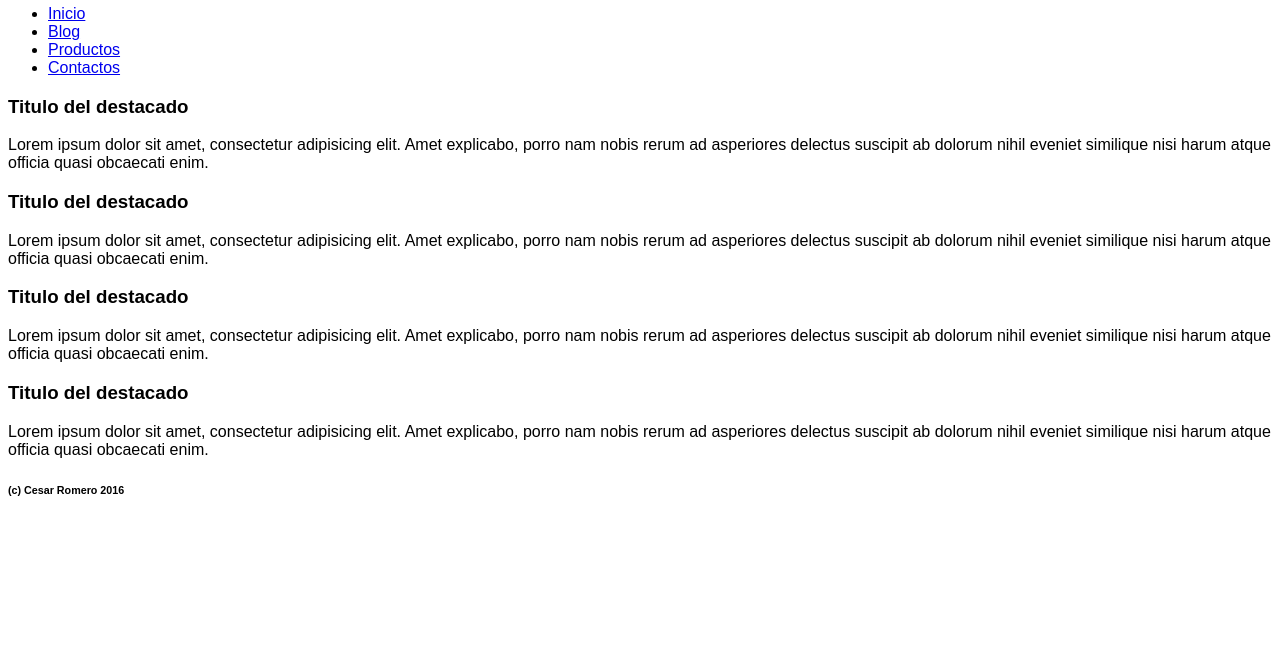
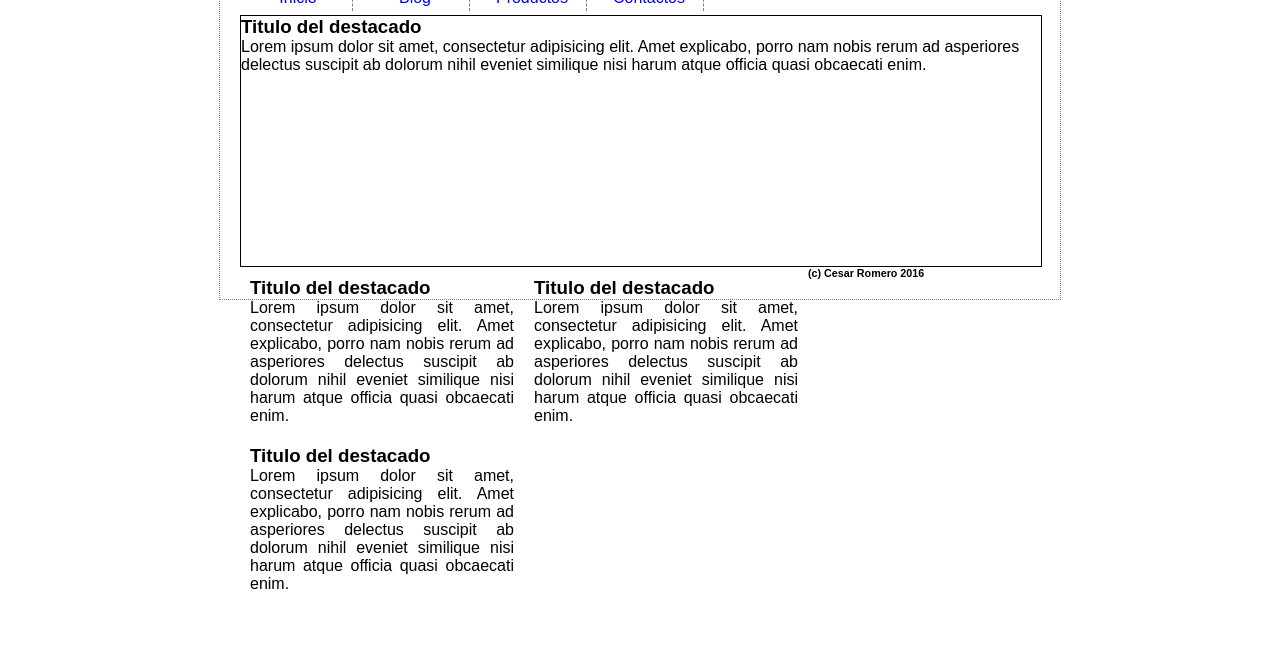
Before and after one commit to cetobratan/sitio_corporativo, a plain HTML site: page index.html in a window 1280 px wide. Shown: the part 150-800 px from the top of the page. Drawn offline with Linux system fonts and the light colour scheme.

Commit message:
working1

```diff
--- a/css/pc1.css
+++ b/css/pc1.css
@@ -1,3 +1,51 @@
 body{
-	background: yellow;
+
 }
+#contenedor{
+	border: 1px dotted grey;
+	width: 800px;
+	margin: auto;
+	padding: 20px;
+}
+
+h1,h2,h3,h4,h5,h6,p{
+	margin: 0px;padding: 0px;
+
+}
+
+ul{
+	list-style-type: none;
+	padding: 0px;
+	margin: 0px;
+	text-align: center;
+}
+
+nav ul li{
+	float: left;
+	padding: 4px;
+	margin: 4px;
+	border-right:1px dashed grey ;
+	text-align: center;
+	width: 100px;
+}
+nav ul li a{
+	text-decoration: none;
+	color: blue;
+	text-align: center;
+
+}
+
+#banner{
+	width: 100%;
+	height: 250px;
+	border: 1px solid black;
+}
+
+article{
+	width: 33%;
+	text-align: justify;
+	float: left;
+	padding: 10px;
+
+
+}
--- a/index.html
+++ b/index.html
@@ -18,7 +18,7 @@
 
 	</script>
 	<plantilla>
-
+<link rel="stylesheet" href="css/pc1.css" type="text/css">
 
 	</plantilla>
 
@@ -32,6 +32,7 @@
 	<option value="tablet">Plantilla para tablet digital</option>
 
 </select>
+<hr>
 	<div id="contenedor">
 		<header>
 			<div id="titulo">
@@ -56,26 +57,34 @@
 					</li>
 				</ul>
 			</nav>
+			<div style="clear:both;"></div>
 		</header>
 		<section>
+
 			<div id="banner">
 			<h3>Titulo del destacado</h3>
 			<p>Lorem ipsum dolor sit amet, consectetur adipisicing elit. Amet explicabo, porro nam nobis rerum ad asperiores delectus suscipit ab dolorum nihil eveniet similique nisi harum atque officia quasi obcaecati enim.</p>
 			</div>
 			<article>
+			<div id="contienearticulo">
 			<div class="imagendestavado" id="img1"></div>
 				<h3>Titulo del destacado</h3>
 			<p>Lorem ipsum dolor sit amet, consectetur adipisicing elit. Amet explicabo, porro nam nobis rerum ad asperiores delectus suscipit ab dolorum nihil eveniet similique nisi harum atque officia quasi obcaecati enim.</p>
+			<div>
 			</article>
 			<article>
+			<div id="contienearticulo">
 			<div class="imagendestavado" id="img1"></div>
 				<h3>Titulo del destacado</h3>
 			<p>Lorem ipsum dolor sit amet, consectetur adipisicing elit. Amet explicabo, porro nam nobis rerum ad asperiores delectus suscipit ab dolorum nihil eveniet similique nisi harum atque officia quasi obcaecati enim.</p>
+			<div>
 			</article>
 			<article>
+			<div id="contienearticulo">
 			<div class="imagendestavado" id="img1"></div>
 				<h3>Titulo del destacado</h3>
 			<p>Lorem ipsum dolor sit amet, consectetur adipisicing elit. Amet explicabo, porro nam nobis rerum ad asperiores delectus suscipit ab dolorum nihil eveniet similique nisi harum atque officia quasi obcaecati enim.</p>
+			<div>
 			</article>
 		</section>
 		<footer>
```
Also changed, not shown: productos.html (line endings or trailing spaces).
